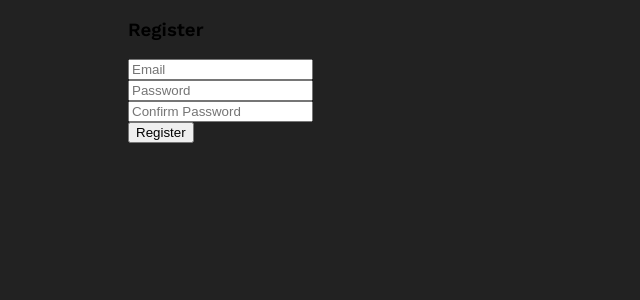
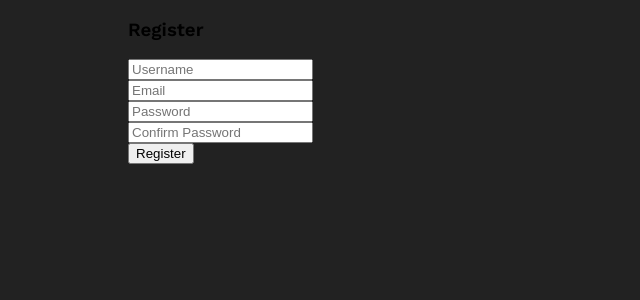
Before and after one commit to lkirazc1/ChatApp, a Flask app: page /register in a window 1280 px wide. Shown: the part 63-363 px from the top of the page, without its empty margins (0-640 px from the left). Run offline with Flask 2, Linux system fonts and the light colour scheme.

Commit message:
add username

```diff
--- a/templates/register.html
+++ b/templates/register.html
@@ -18,6 +18,9 @@
                 <div class="panel-body">
                     <form action="{{ url_for('register') }}" method="post">
                         <div class="form-group">
+                            <input type="username" class="form-control" id="username" name="username" placeholder="Username" required>
+                        </div>
+                        <div class="form-group">
                             <input type="email" class="form-control" id="email" name="email" placeholder="Email" required>
                         </div>
                         <div class="form-group">
```
